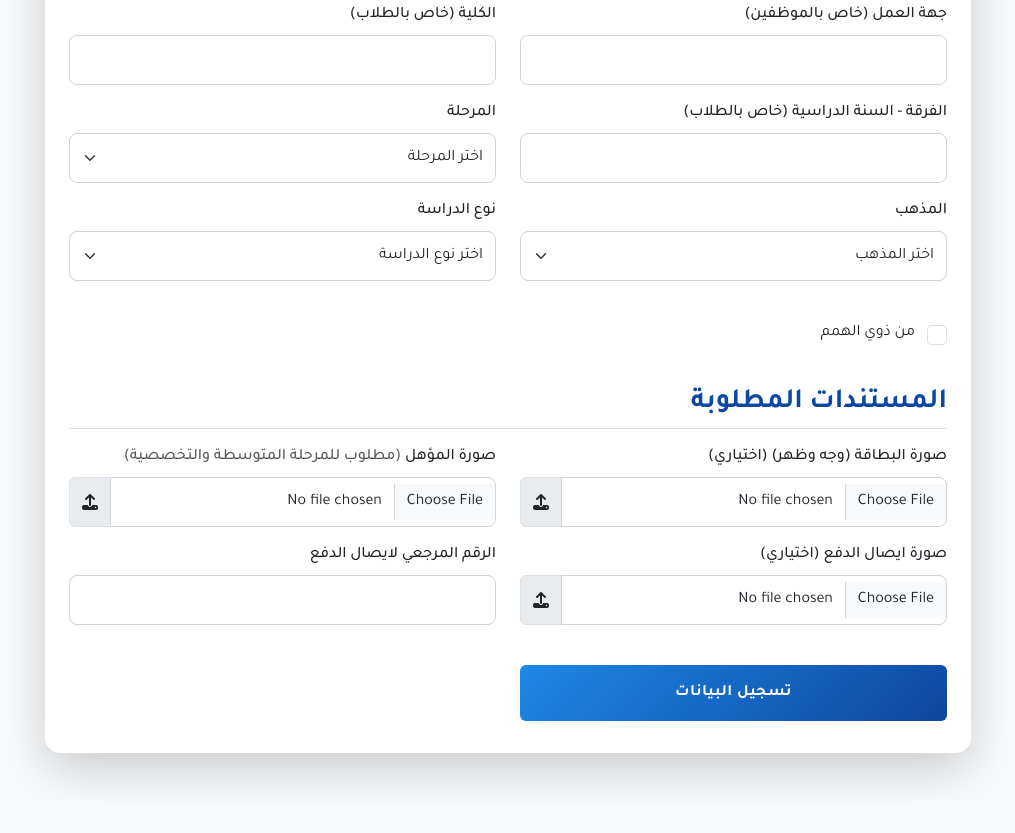
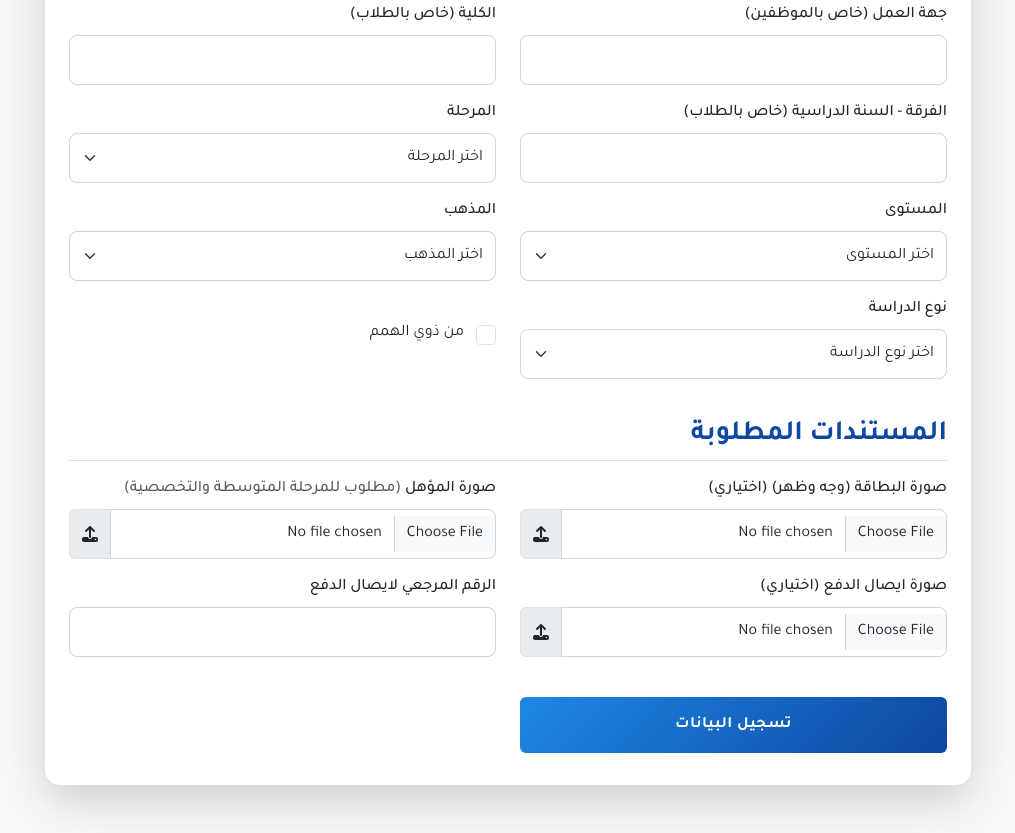
Before and after one commit to anwarhasan218/rewaq3, a plain HTML site: page index.html in a window 1280 px wide. Shown: the part 937-1770 px from the top of the page, without its empty margins (132-1147 px from the left). Before the commit the page ends 1738 px from the top, so only its background shows below. Drawn offline with nearby package versions, Linux system fonts and the light colour scheme.

Commit message:
Update index.html

```diff
--- a/index.html
+++ b/index.html
@@ -209,6 +209,19 @@
                                     <div class="invalid-feedback">يرجى اختيار المرحلة</div>
                                 </div>
 
+                                <!-- المستوى -->
+                                <div class="col-md-6 mb-3">
+                                    <label for="studentLevel" class="form-label">المستوى</label>
+                                    <select class="form-select" id="studentLevel" name="studentLevel">
+                                        <option value="">اختر المستوى</option>
+                                        <option value="first">الأول</option>
+                                        <option value="second">الثاني</option>
+                                        <option value="third">الثالث</option>
+                                        <option value="fourth">الرابع</option>
+                                    </select>
+                                    <div class="invalid-feedback">يرجى اختيار المستوى</div>
+                                </div>
+
                                 <!-- قسم المرحلة التخصصية -->
                                 <div class="col-md-6 mb-3 d-none" id="specializedDepartmentContainer">
                                     <label for="specializedDepartment" class="form-label">قسم المرحلة التخصصية</label>
```
